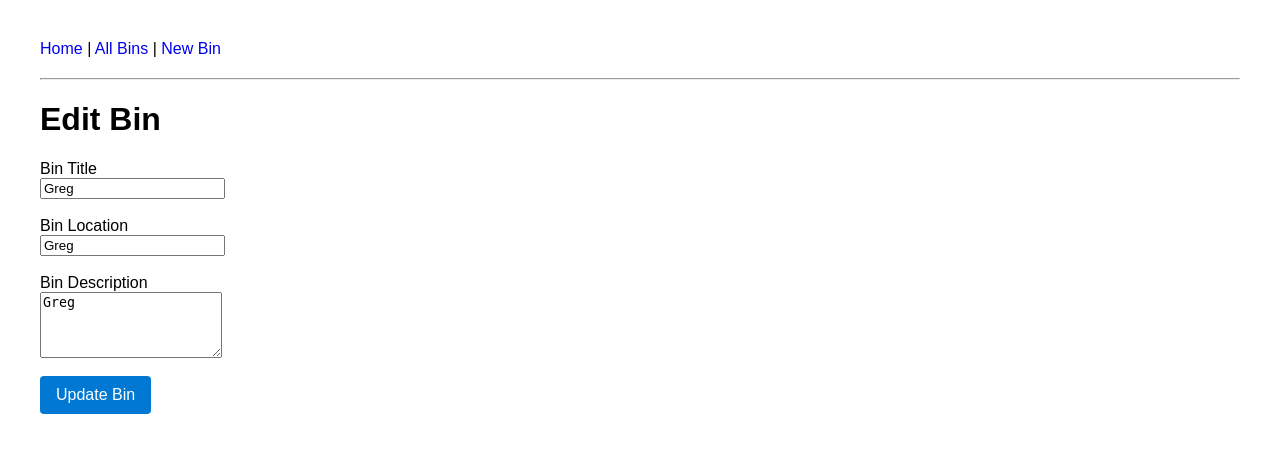
After one commit to ThebumGreg/inventory, a Flask app: page /bin/1/edit in a window 1280 px wide. The commit adds this page. Shown: the top 453 px of the page. Run offline with Flask 3, Linux system fonts and the light colour scheme; data comes from the database, SQL or seed files in the repository; both versions use the stored data as it was after the commit.

Commit message:
Got to Spend Time with The Wife

```diff
--- a/app/routes.py
+++ b/app/routes.py
@@ -6,6 +6,10 @@ from app.services.item_service import *
 
 
 main = Blueprint("main", __name__)
+
+@main.route("/")
+def index():
+    return render_template("index.html")
 
 @main.route("/bins")
 def List_bins():
@@ -29,10 +33,6 @@ def bin_details(bin_id):
         items=items
     )
 
-@main.route("/")
-def index():
-    return render_template("index.html")
-
 @main.route("/bin/new", methods=["GET","POST"])
 def new_bin():
 
@@ -45,3 +45,38 @@ def new_bin():
         description = request.form["description"]
         bin_id = create_bin(title, location, description)
         return redirect(f"/bin/{bin_id}")
+
+
+@main.route("/bin/<int:bin_id>/item/new", methods=["GET","POST"])
+def new_item(bin_id):
+
+    if request.method == 'GET':
+        return render_template("new_item.html")
+
+    if request.method == 'POST':
+        item_name = request.form["item_name"]
+        quantity = request.form["quantity"]
+        notes = request.form["notes"]
+        test = create_item(bin_id, item_name, quantity, notes)
+        return redirect(f"/bin/{bin_id}")
+
+@main.route("/bin/<int:bin_id>/edit", methods=["GET","POST"])
+def edit_bin(bin_id):
+
+    if request.method == 'GET':
+
+        bin = get_bin_details(bin_id)
+        items = get_items_by_bin(bin_id)
+
+        return render_template(
+            "edit_bin.html",
+            bin=bin,
+            items=items
+        )
+    if request.method == 'POST':
+
+        title = request.form["title"]
+        location = request.form["location"]
+        description = request.form["description"]
+        test = update_bin(bin_id, title, location, description)
+        return redirect(f"/bin/{bin_id}")
--- a/app/services/bin_service.py
+++ b/app/services/bin_service.py
@@ -49,6 +49,23 @@ def create_bin(title, location, description):
     return bin_id
 
 
-#update_bin(...)
+def update_bin(bin_id, title, location, description):
+
+    conn = get_db()
+    cursor = conn.cursor()
+
+    cursor.execute("""
+        UPDATE bins
+        SET
+            title = ?,
+            location = ?,
+            description =?
+        Where
+            id = ?
+    """, (title, location, description, bin_id))
+
+    conn.commit()
+    conn.close()
+    return
 
 #delete_bin(...)
--- a/app/services/item_service.py
+++ b/app/services/item_service.py
@@ -12,3 +12,18 @@ def get_items_by_bin(bin_id):
     """, (bin_id,)).fetchall()
 
     return items
+
+def create_item(bin_id, item_name, quantity, notes):
+
+    conn = get_db()
+    cursor = conn.cursor()
+
+    cursor.execute("""
+        INSERT INTO items (bin_id, name, quantity, notes)
+        values (?, ?, ?, ?)
+    """, (bin_id, item_name, quantity, notes))
+
+    conn.commit()
+    conn.close()
+
+    return bin_id
--- a/app/static/css/style.css
+++ b/app/static/css/style.css
@@ -10,3 +10,19 @@ nav {
 a {
     text-decoration: none;
 }
+
+.button {
+    display: inline-block;
+    padding: 10px 16px;
+    background-color: #0078d4;
+    color: white;
+    text-decoration: none;
+    border-radius: 4px;
+    border: none;
+    cursor: pointer;
+    font-size: 16px;
+}
+
+.button:hover {
+    background-color: #005ea6;
+}
--- a/app/templates/bin.html
+++ b/app/templates/bin.html
@@ -47,6 +47,6 @@
 
 <a href="/bin/{{ bin.id }}/item/new" class="button">Add Item</a>
 
-{% end if %}
+{% endif %}
 
 {% endblock %}
--- /dev/null
+++ b/app/templates/edit_bin.html
@@ -0,0 +1,30 @@
+{% extends "base.html" %}
+
+{% block content %}
+
+<h1>Edit Bin</h1>
+
+<form method="POST">
+
+<label>Bin Title</Title></label><br>
+<input type="text" name="title" value="{{ bin.title}}">
+
+<br><br>
+
+<label>Bin Location</label><br>
+<input type="text" name="location" value="{{ bin.location}}">
+
+<br><br>
+
+<label>Bin Description</label><br>
+<textarea rows="4", name="description">{{ bin.description}}</textarea>
+
+<br><br>
+
+ <button type="submit" class="button">
+    Update Bin
+</button>
+
+</form>
+
+{% endblock %}
--- a/app/templates/new_bin.html
+++ b/app/templates/new_bin.html
@@ -21,7 +21,9 @@
 
 <br><br>
 
- <button type="submit">Create Bin</button>
+ <button type="submit" class="button">
+    Create Bin
+</button>
 
 </form>
 
```
Also changed, not shown: app/templates/new_item.html (added, +30 -0 lines), instance/inventory.db.
